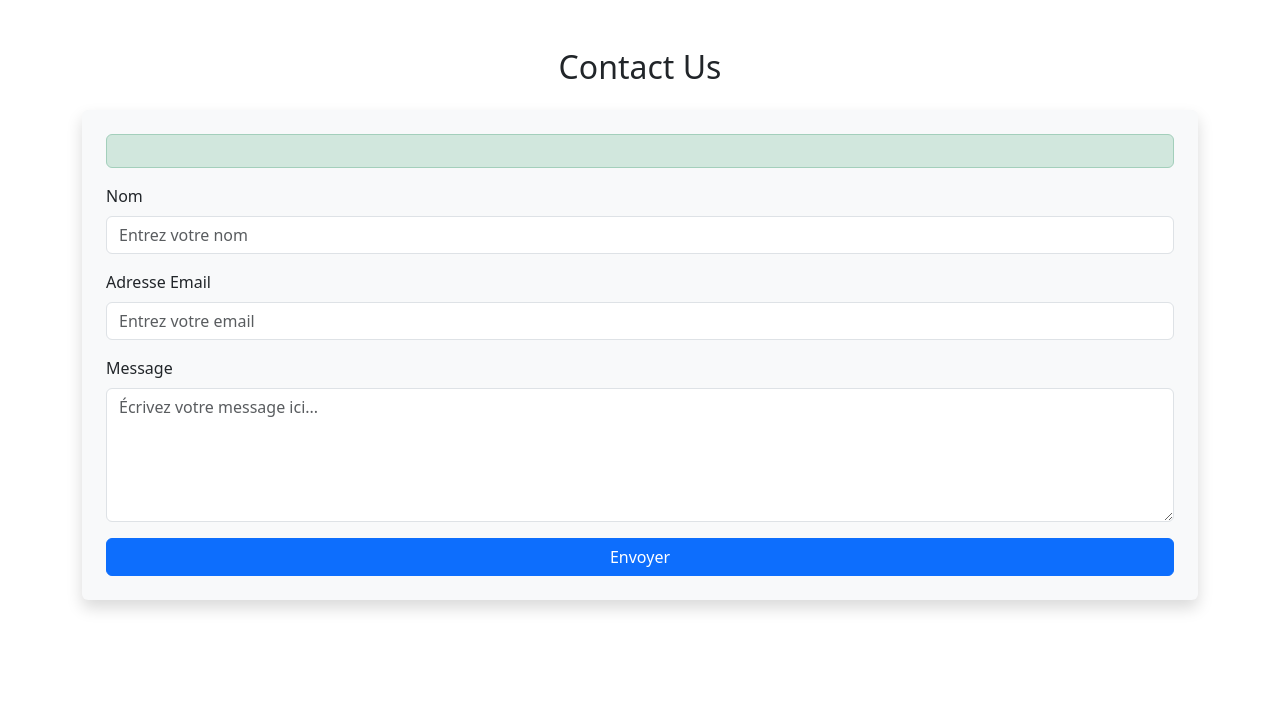
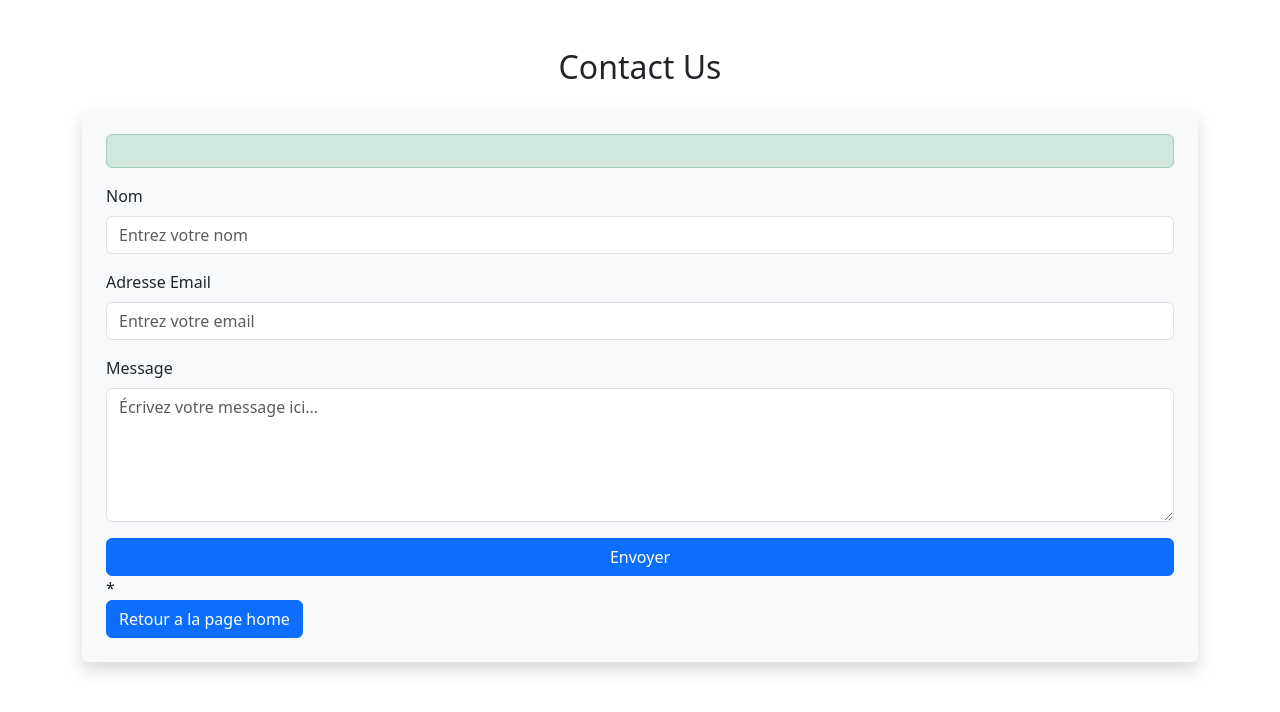
Before and after one commit to YASSIRELMAHDAOUI/projet_front_icommerce_voiture-, a React (Create React App) app: page /contact in a window 1280 px wide. Shown: the top 712 px of the page. Built offline with nearby package versions, Linux system fonts and the light colour scheme.

Commit message:
ajout du lien qui m'onvoie vers la page home

```diff
--- a/src/components/contact.js
+++ b/src/components/contact.js
@@ -1,5 +1,5 @@
 import React, { useState } from 'react';
-
+import { Link } from 'react-router-dom';
 const ContactUs = () => {
   const [nom, setNom] = useState('');
   const [email, setEmail] = useState('');
@@ -58,8 +58,8 @@ const ContactUs = () => {
             required
           ></textarea>
         </div>
-        <button type="submit" className="btn btn-primary w-100" onClick={handleClick}>Envoyer</button>
-
+        <button type="submit" className="btn btn-primary w-100" onClick={handleClick}>Envoyer</button>*<br></br>
+        <Link to="/home" className="btn btn-primary w-1" >Retour a la page home</Link>
       </form>
     </div>
   );
```
